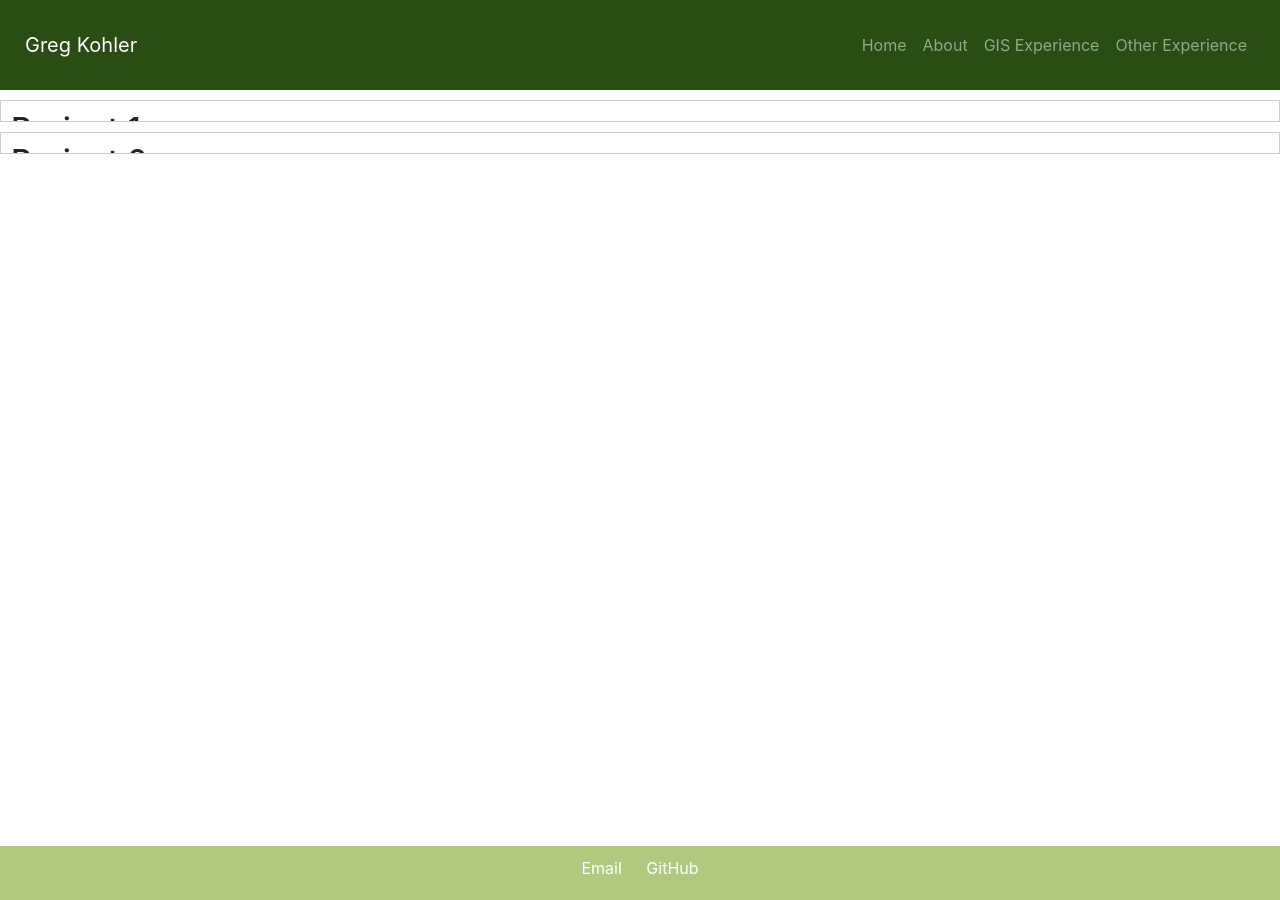
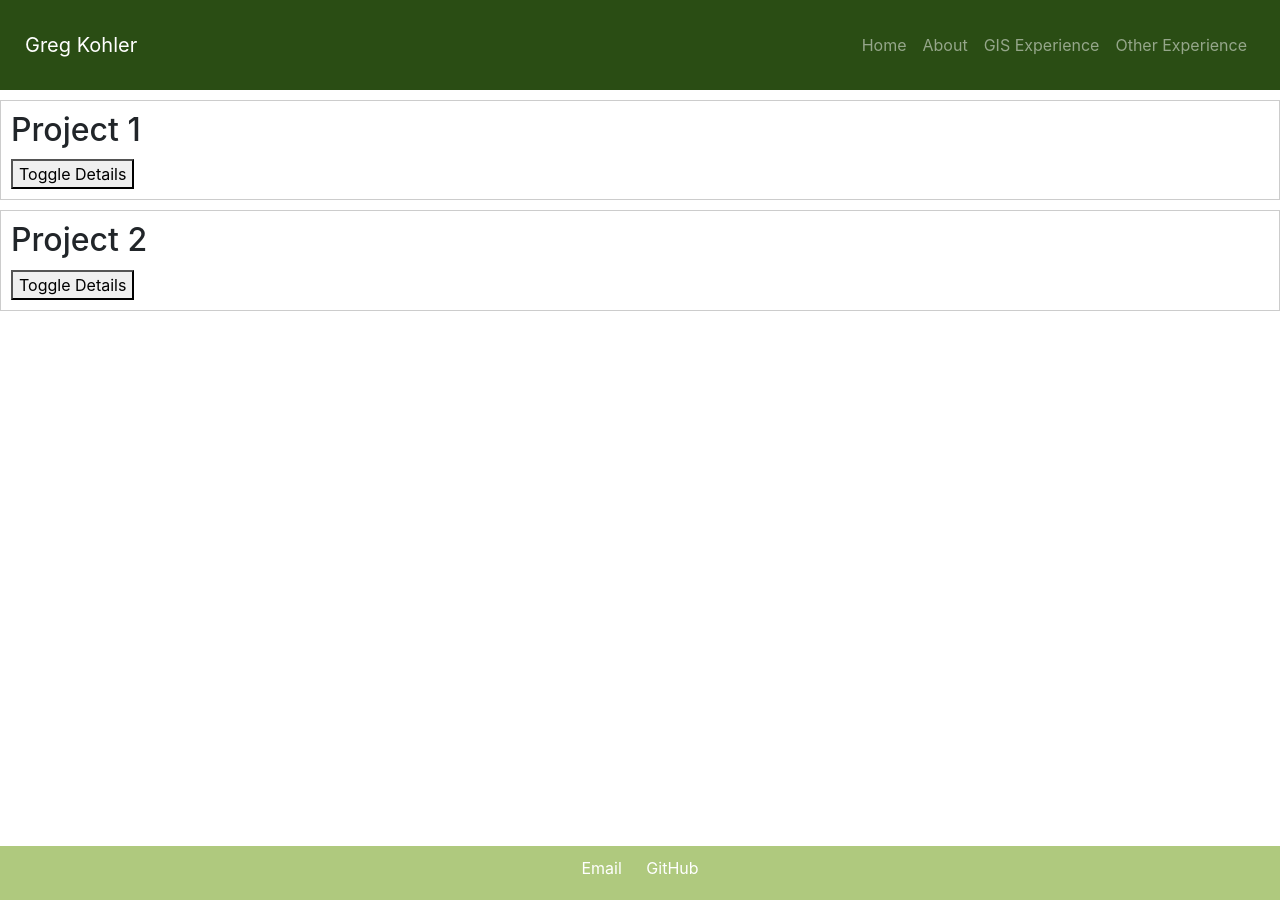
Before and after one commit to greg-kohler/myportfolio, a Jekyll site: the page built from gis.html, in a window 1280 px wide. Built offline with Jekyll 4.4.1, drawn with Linux system fonts in a browser that asks for light colours.

Commit message:
Update gis.html

```diff
--- a/gis.html
+++ b/gis.html
@@ -2,7 +2,6 @@
 layout: master
 Title: GIS Experience - Greg Kohler
 ---
-
 <head>
   <title>My Projects</title>
   <style>
@@ -10,13 +9,6 @@
       border: 1px solid #ccc;
       margin-bottom: 10px;
       padding: 10px;
-      overflow: hidden;
-      max-height: 0;
-      transition: max-height 0.5s ease;
-    }
-
-    .project.expanded {
-      max-height: 1000px; /* Adjust to a reasonable maximum height */
     }
 
     .project-title {
@@ -33,14 +25,9 @@
   </style>
 </head>
 <body>
-  <header>
-    <!-- Your header content goes here -->
-  </header>
-
-  <main>
     <section class="project">
       <h2 class="project-title">Project 1</h2>
-      <button class="toggle-button">Toggle Details</button>
+      <button class="toggle-button" onclick="toggleDetails(this)">Toggle Details</button>
       <div class="project-details">
         <p>Project 1 details go here...</p>
       </div>
@@ -48,38 +35,26 @@
 
     <section class="project">
       <h2 class="project-title">Project 2</h2>
-      <button class="toggle-button">Toggle Details</button>
+      <button class="toggle-button" onclick="toggleDetails(this)">Toggle Details</button>
       <div class="project-details">
         <p>Project 2 details go here...</p>
       </div>
     </section>
 
     <!-- Add more projects as needed -->
-  </main>
-
-  <footer>
-    <!-- Your footer content goes here -->
-  </footer>
 
   <script>
-    document.addEventListener('DOMContentLoaded', function() {
-      const toggleButtons = document.querySelectorAll('.toggle-button');
+    function toggleDetails(button) {
+      const project = button.parentElement;
+      const projectDetails = project.querySelector('.project-details');
 
-      toggleButtons.forEach(button => {
-        button.addEventListener('click', function() {
-          const project = this.parentElement;
-          project.classList.toggle('expanded');
-          const projectDetails = project.querySelector('.project-details');
-
-          if (project.classList.contains('expanded')) {
-            projectDetails.style.display = 'block';
-            this.textContent = 'Hide Details';
-          } else {
-            projectDetails.style.display = 'none';
-            this.textContent = 'Toggle Details';
-          }
-        });
-      });
-    });
+      if (projectDetails.style.display === 'none' || projectDetails.style.display === '') {
+        projectDetails.style.display = 'block';
+        button.textContent = 'Hide Details';
+      } else {
+        projectDetails.style.display = 'none';
+        button.textContent = 'Toggle Details';
+      }
+    }
   </script>
 </body>
```
